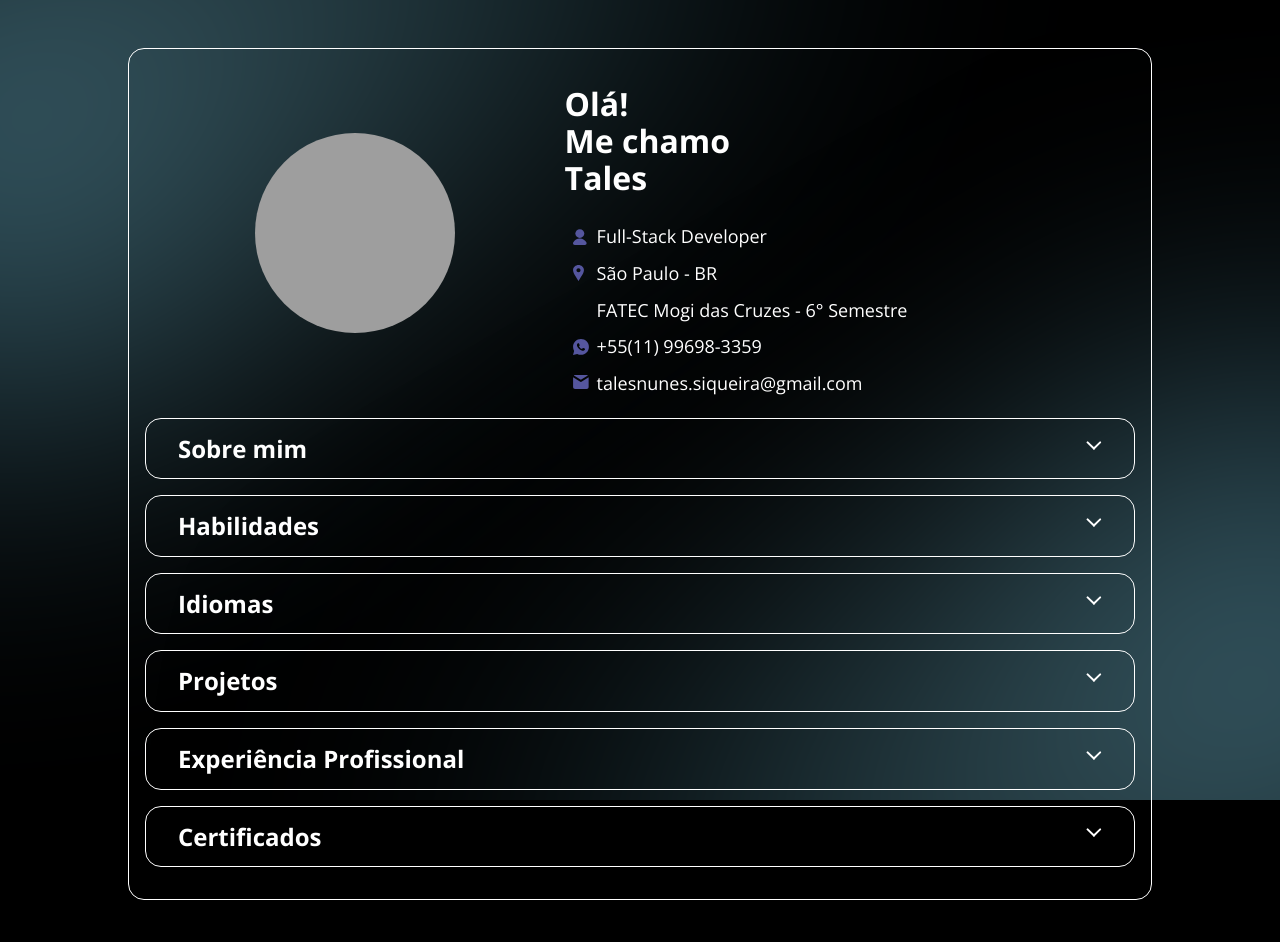
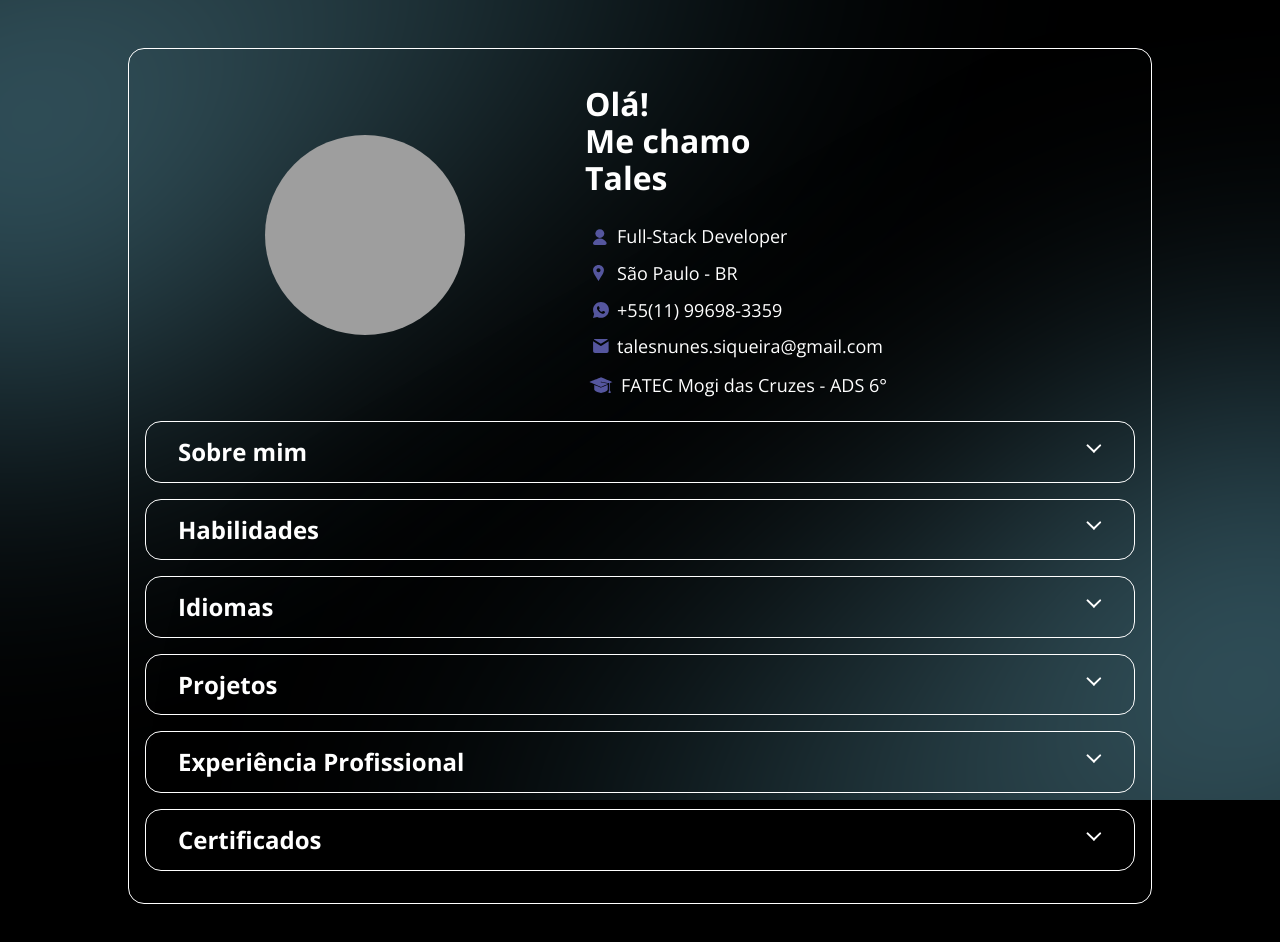
Before and after one commit to Tales-Nunes/Portfolio-Tales, a website: page index.html in a window 1280 px wide. Drawn offline with nearby package versions, Linux system fonts and the light colour scheme; grey boxes are pictures that could not be loaded.

Commit message:
University Icon add and att text aboutMe

```diff
--- a/assets/css/header.css
+++ b/assets/css/header.css
@@ -56,6 +56,13 @@
     background-image: url('../img/icons/email.svg');
 }
 
+.information .university::before{
+    width: 1.5rem;
+    height: 1.5rem;
+    margin-left: -.25rem;
+    background-image: url('../img/icons/university.svg');
+}
+
 @media only screen and (min-width: 768px){
 
     .header{
--- a/assets/js/main.js
+++ b/assets/js/main.js
@@ -14,9 +14,6 @@ function updateProfileInfo(profileData){
     const location = document.getElementById('profile.location')
     location.innerText = profileData.location
 
-    const university = document.getElementById('profile.university')
-    university.innerText = profileData.university
-
     const phone = document.getElementById('profile.phone')
     phone.innerText = profileData.phone
     phone.href = `tel:${profileData.phone}`
@@ -24,6 +21,9 @@ function updateProfileInfo(profileData){
     const email = document.getElementById('profile.email')
     email.innerText = profileData.email
     email.href = `mailto:${profileData.email}`
+
+    const university = document.getElementById('profile.university')
+    university.innerText = profileData.university
 
 }
 
--- a/data/profile.json
+++ b/data/profile.json
@@ -3,12 +3,11 @@
   "photo": "https://avatars.githubusercontent.com/u/115940728?s=400&u=077c22fdae8740056f6651a6558a1f0514d05226&v=4",
   "job": "Full-Stack Developer",
   "location": "São Paulo - BR",
-  "university": "FATEC Mogi das Cruzes - 6° Semestre",
+  "university": "FATEC Mogi das Cruzes - ADS 6°",
   "phone": "+55(11) 99698-3359",
   "email": "talesnunes.siqueira@gmail.com",
   "aboutMe": [
-    " Sou uma pessoa movida por desafios e pela vontade constante de aprender. Atuo como desenvolvedor full stack, unindo lógica e criatividade para construir soluções que realmente façam sentido para quem vai usá-las." ,
-    " Gosto de entender o problema antes de escrever uma linha de código e acredito que o trabalho em equipe, a comunicação e a curiosidade são tão importantes quanto a parte técnica. Estou em fase final da graduação em Análise e Desenvolvimento de Sistemas e sigo sempre buscando crescer como profissional e como pessoa."
+    "Desenvolvedor Full Stack em formação, com boa base técnica, raciocínio lógico e foco em soluções práticas. Experiência em projetos acadêmicos e pessoais, com boa comunicação e capacidade de trabalho em equipe."
   ],
   "skills": {
     "hardSkills": [
--- a/index.html
+++ b/index.html
@@ -39,11 +39,11 @@
             <div class="information">
                 <p class="job" id="profile.job">Carregando...</p>
                 <p class="location" id=profile.location>Carregando...</p>
-                <p class="university" id="profile.university">FATEC Mogi das Cruzes - 6° ADS</p>
                 <p class="phone">
                     <a href="tel:profile.phone" id="profile.phone">Carregando...</a></p>
                 <p class="email">
                     <a href="mailto:profile.email" id="profile.email">Carregando...</a></p>
+                <p class="university" id="profile.university">Carregando...</p>
             </div>
 
         </header>
```
Also changed, not shown: assets/img/icons/university.svg (added).
